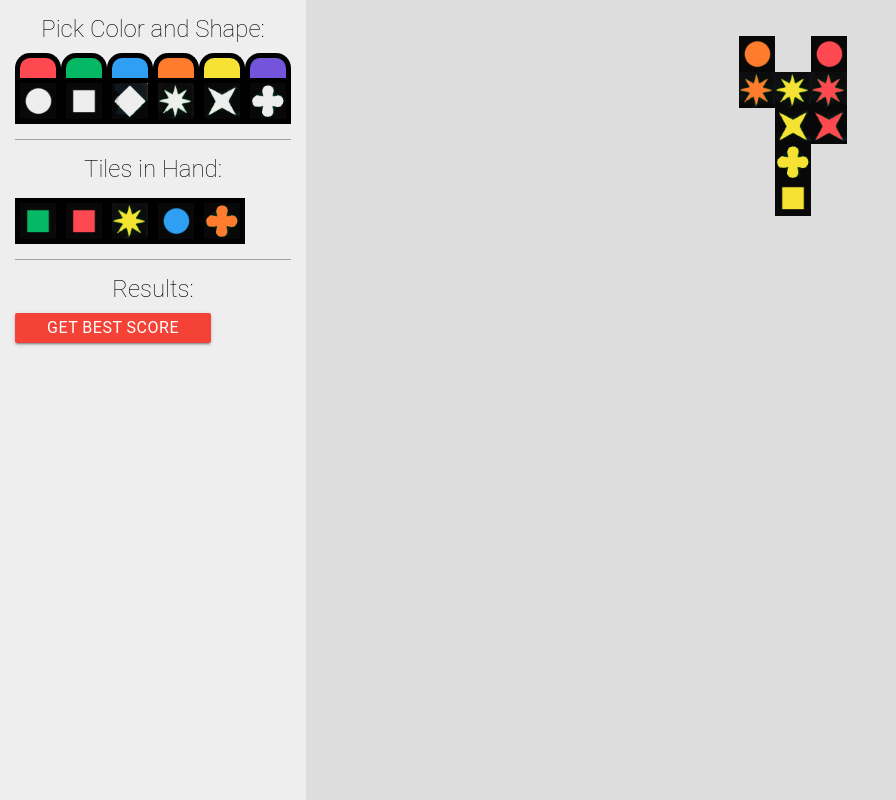
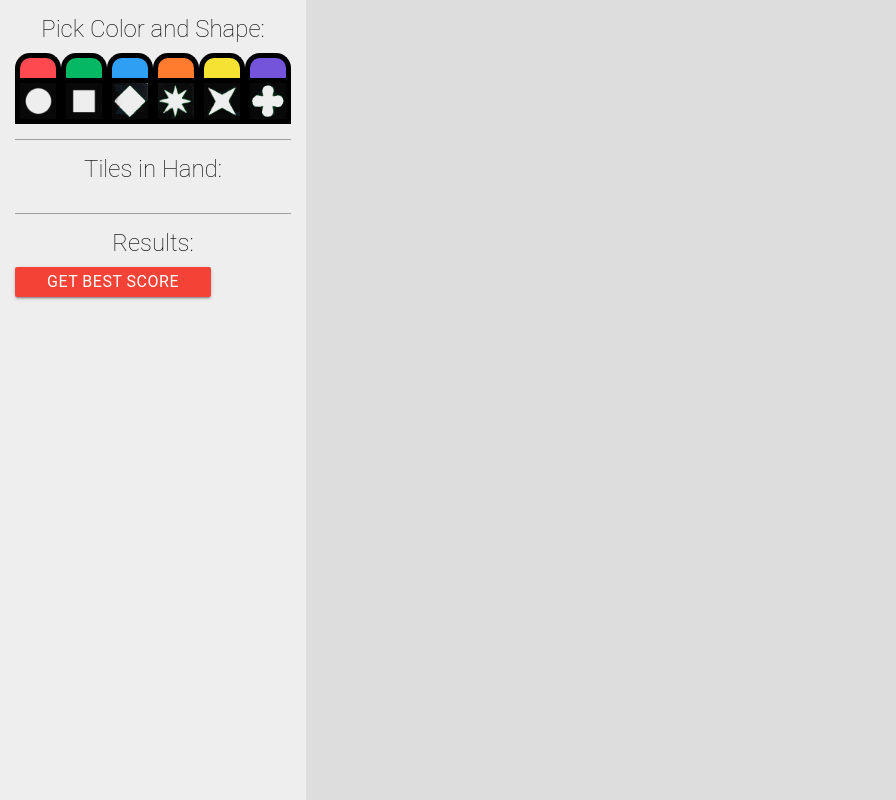
Before and after one commit to will-moore/qwirkle-solver, a plain HTML site: page index.html in a window 1280 px wide. Shown: the whole page, without its empty margins (0-896 px from the left). Drawn offline with Linux system fonts and the light colour scheme.

Commit message:
Remove auto-adding demo tiles to index.html

```diff
--- a/index.html
+++ b/index.html
@@ -288,7 +288,7 @@
   }
 
   var hand = [];
-  hand = ["b2", "b1", "d5", "a3", "f4"];
+  // hand = ["b2", "b1", "d5", "a3", "f4"];
 
   var scoredResults = [];
 
@@ -336,15 +336,15 @@
     document.getElementById(domId).innerHTML = html;
   }
 
-  grid.addTiles([ {'id': 'a4', 'row': 0, 'column': 0},
-                  {'id': 'a1', 'row': 0, 'column': 2},
-                 {'id': 'd4', 'row': 1, 'column': 0},
-                 {'id': 'd5', 'row': 1, 'column': 1},
-                 {'id': 'd1', 'row': 1, 'column': 2},
-                 {'id': 'e5', 'row': 2, 'column': 1},
-                 {'id': 'e1', 'row': 2, 'column': 2},
-                 {'id': 'f5', 'row': 3, 'column': 1},
-                 {'id': 'b5', 'row': 4, 'column': 1}])
+  // grid.addTiles([ {'id': 'a4', 'row': 0, 'column': 0},
+  //                 {'id': 'a1', 'row': 0, 'column': 2},
+  //                {'id': 'd4', 'row': 1, 'column': 0},
+  //                {'id': 'd5', 'row': 1, 'column': 1},
+  //                {'id': 'd1', 'row': 1, 'column': 2},
+  //                {'id': 'e5', 'row': 2, 'column': 1},
+  //                {'id': 'e1', 'row': 2, 'column': 2},
+  //                {'id': 'f5', 'row': 3, 'column': 1},
+  //                {'id': 'b5', 'row': 4, 'column': 1}])
 
 
   var renderHand = function() {
```
